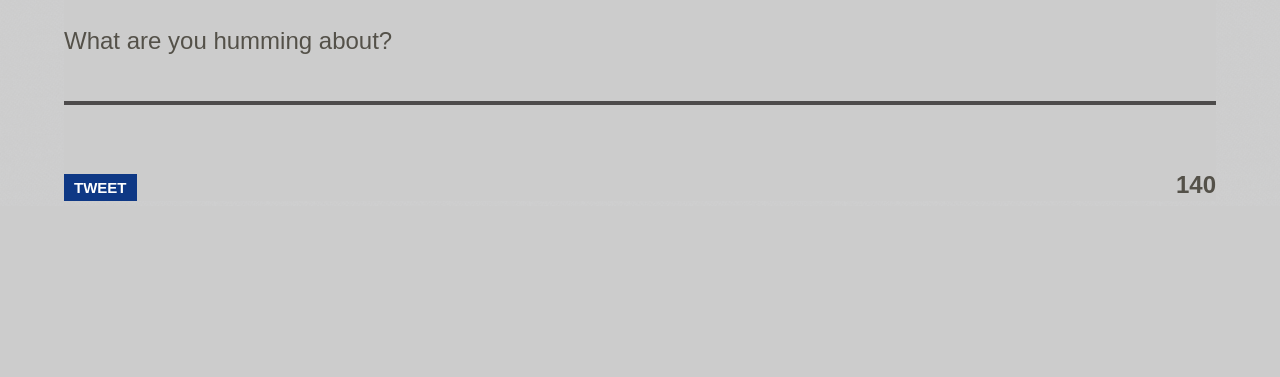
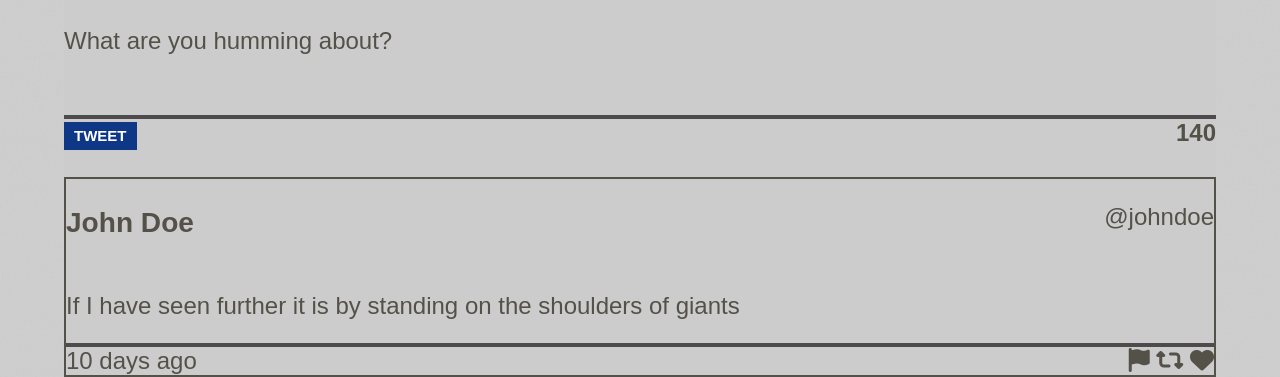
Before and after one commit to merinnaa/tweeter, a website: page public/index.html in a window 1280 px wide. Shown: the part 594-971 px from the top of the page. Before the commit the page ends 800 px from the top, so only its background shows below. Drawn offline with nearby package versions, Linux system fonts and the light colour scheme; files whose address does not match are found by name; a web font is replaced by a local one.

Commit message:
tweet container added

```diff
--- a/public/index.html
+++ b/public/index.html
@@ -62,12 +62,71 @@
           <br />
           <textarea name="text" id="tweet-text"></textarea>
           <div>
-            <br />
-            <h3></h3>
+            <!-- <br />
+            <h3></h3> -->
+            <div class="footer">
             <button type="submit"><strong>TWEET</strong></button>
             <output name="counter" class="counter" for="tweet-text"><strong>140</strong></output>
           </div>
-        </form>
+            <br />
+
+              <!-- <article>
+                <header >
+                  <div >
+                <img src="">
+              </div>
+              <br>
+              <div >
+                  <h2>sara johns</h2>
+              </div>
+            </header>
+                <form action="/tweets" method="get">
+
+                  <label for="tweet-text">Hello world!</label>
+                  <br />
+                  <textarea name="text" id="tweet-text"></textarea>
+                  <div>
+                    <br />
+                    <h3></h3>
+
+                    <i class="fa-sharp fa-solid fa-flag"></i>
+                    <i class="fa-sharp fa-solid fa-retweet"></i>
+                    <i class="fa-sharp fa-solid fa-heart"></i>
+
+
+                    <output name="counter" class="counter" for="tweet-text">10 days ago</output>
+
+
+
+
+
+
+
+            </article> -->
+          <div>
+            <article class="tweet-container">
+              <header class="tweet-header">
+                <h3 class="tweet-author">John Doe</h3>
+                <p class="tweet-username">@johndoe</p>
+              </header>
+              <div class="tweet-content">
+                <p>If I have seen further it is by standing on the shoulders of giants</p>
+              </div>
+              <footer class="tweet-footer">
+
+                  <label class="tweet-date">10 days ago</label>
+
+
+                <div class="tweet-icons">
+                <i class="fa-sharp fa-solid fa-flag"></i>
+                <i class="fa-sharp fa-solid fa-retweet"></i>
+                <i class="fa-sharp fa-solid fa-heart"></i>
+                </div>
+              </footer>
+            </article>
+            </div>
+          </div>
+
             </div>
       </section>
     </main>
--- a/public/styles/new-tweet.css
+++ b/public/styles/new-tweet.css
@@ -10,8 +10,8 @@ textarea {
   margin-bottom: 5px;
   border: none;
   /* Remove the border */
-   outline: none;
-  border-bottom: 4px solid #4d4b4b;
+   /* outline: none; */
+  /* border-bottom: 4px solid #4d4b4b;  */
   /* Add a bottom border to the label */
    background-color: inherit;
  }
@@ -23,6 +23,11 @@ textarea {
   padding: 5px 10px;
   border: none;
   cursor: pointer;
+
+}
+.footer {
+  outline: none;
+  border-top: 4px solid #4d4b4b;
 }
  /* .new-tweet .counter {
   font-size: 18px;
@@ -50,4 +55,27 @@ textarea {
   flex-direction: column;
   justify-content: center;
   align-items: center;
+
 } */
+article {
+  border: 2px solid;
+}
+.tweet-header {
+
+  display: flex;
+  min-width: 100%;
+  justify-content: space-between;
+  outline: none;
+  /* border-bottom: 4px solid #4d4b4b; */
+}
+.tweet-footer {
+
+  display: flex;
+  min-width: 100%;
+  justify-content: space-between;
+  border-top: 4px solid #4d4b4b;
+}
+  .tweet-icons :hover {
+    cursor: pointer;
+  background-color: #3A4E96;
+}
```
Also changed, not shown: public/styles/layout.css (line endings or trailing spaces).
